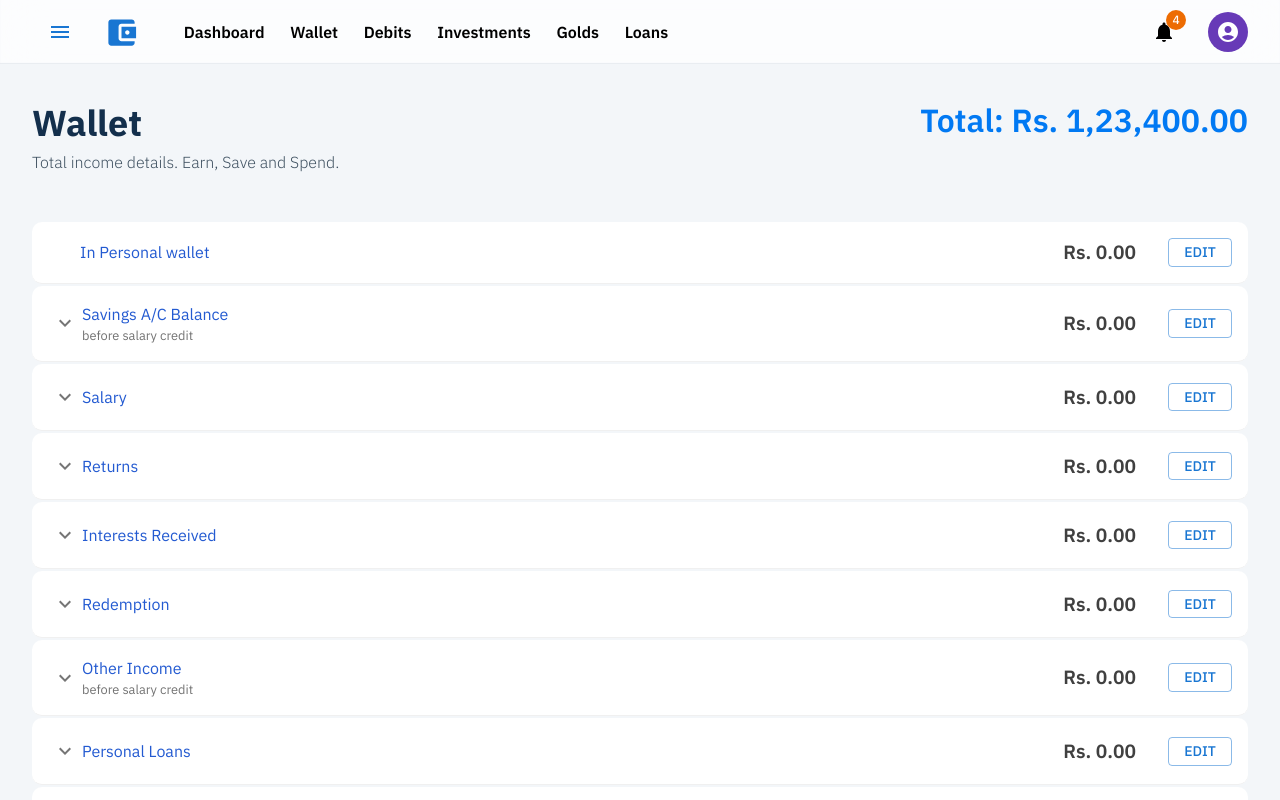
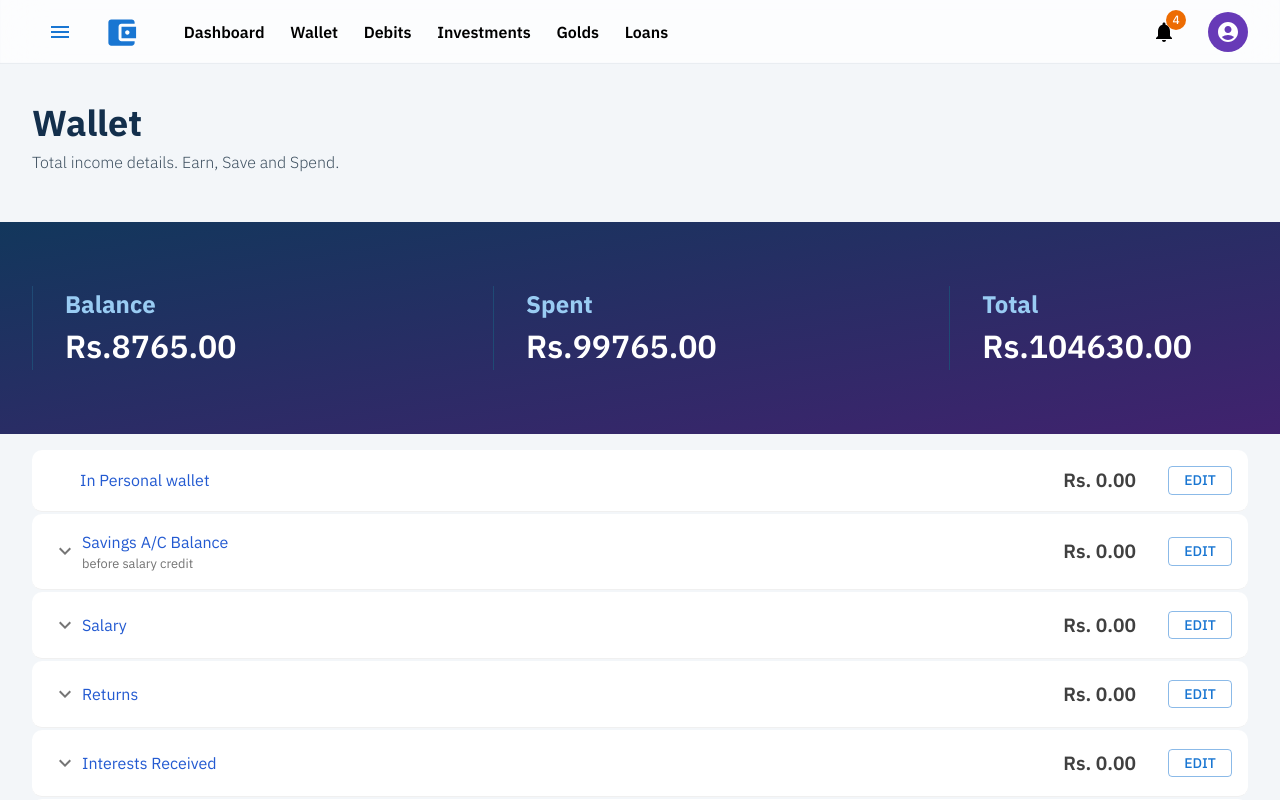
Before and after one commit to cra2ycoder/my-finance, a Next.js app: page /wallet in a window 1280 px wide. Shown: the top 800 px of the page. Built offline with nearby package versions, Linux system fonts and the light colour scheme.

Commit message:
Money component added for wallet value showing

```diff
--- a/pages/wallet.tsx
+++ b/pages/wallet.tsx
@@ -4,24 +4,62 @@ import WalletTable from '@components/WalletTable'
 import PageTitle from '@components/PageTitle'
 import { walletItems, pageItems } from '@model/config'
 
+function Money(props: any) {
+  const { name, value } = props
+
+  return (
+    <Box
+      sx={{
+        display: 'flex',
+        flexWrap: 'wrap',
+        paddingLeft: '2rem',
+        borderLeft: '1px solid #1f4a75',
+      }}
+    >
+      <Typography
+        sx={{
+          width: '100%',
+          fontSize: '1.5rem',
+          fontWeight: 700,
+          color: '#99CCF3',
+        }}
+      >
+        {name}
+      </Typography>
+      <Typography
+        sx={{
+          width: '100%',
+          fontWeight: 600,
+          fontSize: '2rem',
+          color: 'white',
+        }}
+      >
+        Rs.{value}.00
+      </Typography>
+    </Box>
+  )
+}
+
 function Wallet() {
   return (
     <Box width="100%">
-      <PageTitle {...pageItems.wallet}>
-        <Typography
-          sx={{
-            fontSize: '2rem',
-            width: '100%',
-            fontWeight: 600,
-            color: '#0179f3',
-            textAlign: 'right',
-            marginBottom: '1rem',
-          }}
-        >
-          <span>Total: </span>
-          <span>Rs. 1,23,400.00</span>
-        </Typography>
-      </PageTitle>
+      <PageTitle {...pageItems.wallet} />
+      <Box
+        sx={{
+          display: 'flex',
+          background:
+            'linear-gradient(to right bottom, rgb(18 55 92), rgb(74 30 114) 120%)',
+          marginBottom: '1rem',
+          padding: '4rem 2rem',
+          marginLeft: '-2rem',
+          marginRight: '-2rem',
+          justifyContent: 'space-between',
+        }}
+      >
+        <Money name="Balance" value="8765"></Money>
+        <Money name="Spent" value="99765"></Money>
+        <Money name="Total" value="104630"></Money>
+      </Box>
       <WalletTable list={walletItems} />
     </Box>
   )
```
